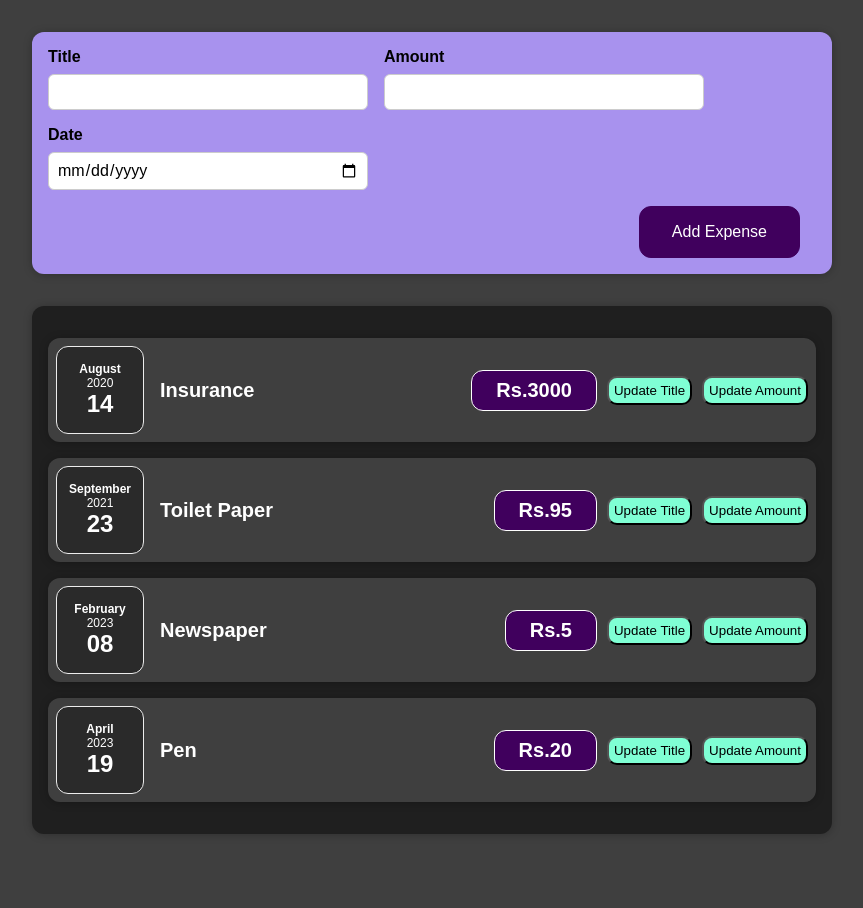
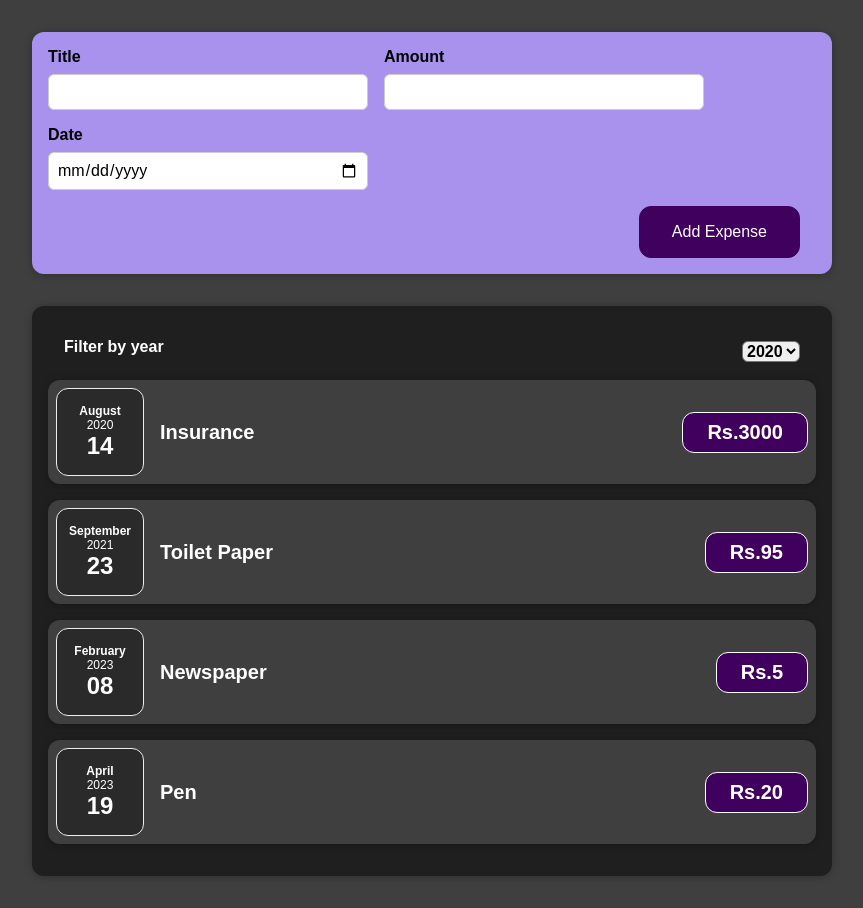
Before and after one commit to AbhijeetVashishtha/Learning-ReactJs, a React (Create React App) app: page / in a window 1280 px wide. Shown: the whole page, without its empty margins (208-1071 px from the left). Before the commit the page ends 866 px from the top, so only its background shows below. Built offline with nearby package versions, Linux system fonts and the light colour scheme.

Commit message:
Added Filter year

```diff
--- a/src/App.js
+++ b/src/App.js
@@ -4,30 +4,39 @@
 function App() {
   let expenses = [
     {
+      id: 'e1',
       title: 'Insurance',
       amount: 3000,
       date: new Date(2020, 7,14),
     },
     {
+      id: 'e2',
       title: 'Toilet Paper',
       amount: 95,
       date: new Date(2021, 8, 23),
     },
     {
+      id: 'e3',
       title: 'Newspaper',
       amount: 5,
       date: new Date(2023, 1, 8),
     },
     {
+      id: 'e4',
       title: 'Pen',
       amount: 20,
       date: new Date(2023, 2, 50),
     }
 ];
+
+  const addExpenseHandler = (expense) => {
+    console.log('In App.js');
+    console.log(expense);
+  }
   return (
     <div>
-      <NewExpense />
-      <Expenses items={expenses}></Expenses>
+      <NewExpense onAddExpense={addExpenseHandler} />
+        <Expenses items={expenses}></Expenses>
     </div>
   );
 }
--- /dev/null
+++ b/src/components/Expenses/ExpenseFilter.css
@@ -0,0 +1,24 @@
+.expenses-filter{
+    color: white;
+    padding: 0 1rem;
+}
+
+.expenses-filter__control{
+    display: flex;
+    width: 100%;
+    align-items: center;
+    justify-content: space-between;
+    margin: 1rem 0;
+}
+
+.expenses-filter label{
+    font-weight: bold;
+    margin-bottom: 0.5rem;
+}
+
+.expenses-filter select{
+    font: inherit;
+    padding: 0,5rem 3rem;
+    font-weight: bold;
+    border-radius: 6px;
+}
--- /dev/null
+++ b/src/components/Expenses/ExpenseFilter.js
@@ -0,0 +1,23 @@
+import './ExpenseFilter.css';
+
+const Expensefilter = (props) => {
+    const dropdownChangeHandler = (event) => {
+        props.onChangeFilter(event.target.value);
+    }
+
+    return (
+        <div className="expenses-filter">
+            <div className="expenses-filter__control">
+                <label>Filter by year</label>
+                <select value={props.selected} onChange={dropdownChangeHandler}>
+                    <option value="2022">2022</option>
+                    <option value="2021">2021</option>
+                    <option value="2020">2020</option>
+                    <option value="2019">2019</option>
+                </select>
+            </div>
+        </div>
+    );
+}
+
+export default Expensefilter;
--- a/src/components/Expenses/ExpenseItem.css
+++ b/src/components/Expenses/ExpenseItem.css
@@ -36,13 +36,6 @@
     border-radius: 12px;
 }
 
-.eventButton{
-  border-radius: 10px;
-  background-color: aquamarine;
-  margin-left: 10px;
-  padding: 5px;
-}
-
 @media (min-width: 580px) {
     .expense-item__description {
       flex-direction: row;
--- a/src/components/Expenses/ExpenseItem.js
+++ b/src/components/Expenses/ExpenseItem.js
@@ -5,25 +5,13 @@
 import Card from '../UI/Card';
 
 const ExpenseItem = (props) => {
-    const [title, setTitle] = useState(props.title);
-    const titleHandler = () => {
-        setTitle('Updated!!!');
-        console.log(title);
-    }
-    const [amount, setAmount] = useState(props.amount);
-    const amountHandler = () => {
-        setAmount('100');
-        console.log(amount);
-    }
     return (
         <Card className="expense-item">
            <ExpenseDate date={props.date}></ExpenseDate>
            <div className="expense-item__description">
-                <h2>{title}</h2>
-                <div className="expense-item__price">Rs.{amount}</div>
+                <h2>{props.title}</h2>
+                <div className="expense-item__price">Rs.{props.amount}</div>
             </div>
-            <button className="eventButton" onClick ={titleHandler}>Update Title</button>
-            <button className="eventButton" onClick ={amountHandler}>Update Amount</button>
         </Card>
     );
 }
--- a/src/components/Expenses/Expenses.js
+++ b/src/components/Expenses/Expenses.js
@@ -1,9 +1,18 @@
+import {useState} from 'react';
+
 import ExpenseItem from "./ExpenseItem";
 import Card from "../UI/Card";
 import "./Expenses.css";
+import ExpenseFilter from './ExpenseFilter';
+
 const Expenses = (props) => {
+    const [filteredYear, setFilteredYear] = useState('2020');
+    const filterChangeHandler = (selectedYear) => {
+        setFilteredYear(selectedYear);
+    }
     return (
         <Card className="expenses">
+            <ExpenseFilter selected={filteredYear} onChangeFilter={filterChangeHandler}></ExpenseFilter>
             <ExpenseItem
                 title={props.items[0].title}
                 amount={props.items[0].amount}
--- a/src/components/NewExpense/ExpenseForm.js
+++ b/src/components/NewExpense/ExpenseForm.js
@@ -1,7 +1,7 @@
 import { useState } from "react";
 import "./ExpenseForm.css";
 
-const ExpenseForm = () => {
+const ExpenseForm = (props) => {
     const [enteredTitle, setEnteredTitle] = useState('');
     const [enteredAmount, setEnteredAmount] = useState('');
     const [enteredDate, setEnteredDate] = useState('');
@@ -44,7 +44,10 @@
             date: new Date(enteredDate),
         }
 
-        console.log(expenseData);
+        props.onSaveExpenseData(expenseData);
+        setEnteredTitle('');
+        setEnteredAmount('');
+        setEnteredDate('');
     }
 
     return (
@@ -52,15 +55,15 @@
             <div className="new-expense__controls">
                 <div className="new-expense__control">
                     <label>Title</label>
-                    <input type="text" onChange={titleChangeHandler} />
+                    <input type="text" value={enteredTitle} onChange={titleChangeHandler} />
                 </div>
                 <div className="new-expense__control">
                     <label>Amount</label>
-                    <input type="number" min="0.01" step="0.01" onChange={amountChangeHandler} />
+                    <input type="number" min="0.01" step="0.01" value={enteredAmount} onChange={amountChangeHandler} />
                 </div>
                 <div className="new-expense__control">
                     <label>Date</label>
-                    <input type="date" min="2019-01-01" max="2022-12-31" onChange={dateChangeHandler} />
+                    <input type="date" min="2019-01-01" max="2022-12-31" value={enteredDate} onChange={dateChangeHandler} />
                 </div>
             </div>
             <div className="new-expense__actions">
--- a/src/components/NewExpense/NewExpense.js
+++ b/src/components/NewExpense/NewExpense.js
@@ -1,10 +1,18 @@
 import "./NewExpense.css";
 import ExpenseForm from "./ExpenseForm";
 
-const NewExpense = () => {
+const NewExpense = (props) => {
+    const saveExpenseDataHandler = (enteredExpenseData) => {
+        const expenseData = {
+            ...enteredExpenseData,
+            id: Math.random().toString()
+        };
+        props.onAddExpense(expenseData);
+    }
+
     return (
         <div className="new-expense">
-            <ExpenseForm></ExpenseForm>
+            <ExpenseForm onSaveExpenseData={saveExpenseDataHandler} />
         </div>
     );
 }
```
